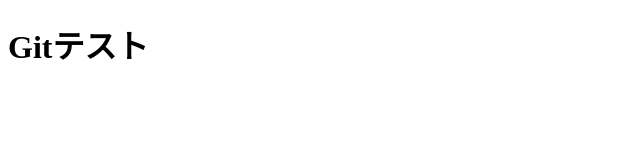
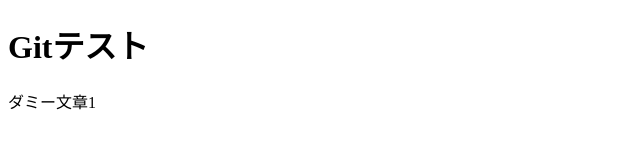
Before and after one commit to takazawa0213/gittest, a plain HTML site: page index.html in a window 1280 px wide. Shown: the full height of the page, 0-640 px from the left. Drawn offline with Linux system fonts and the light colour scheme.

Commit message:
スタイルファイルの追加

```diff
--- a/index.html
+++ b/index.html
@@ -8,5 +8,6 @@
 </head>
 <body>
     <h1>Gitテスト</h1>
+    <p>ダミー文章1</p>
 </body>
 </html>
--- /dev/null
+++ b/style.css
@@ -0,0 +1 @@
+@charset 'utf-8';
```
